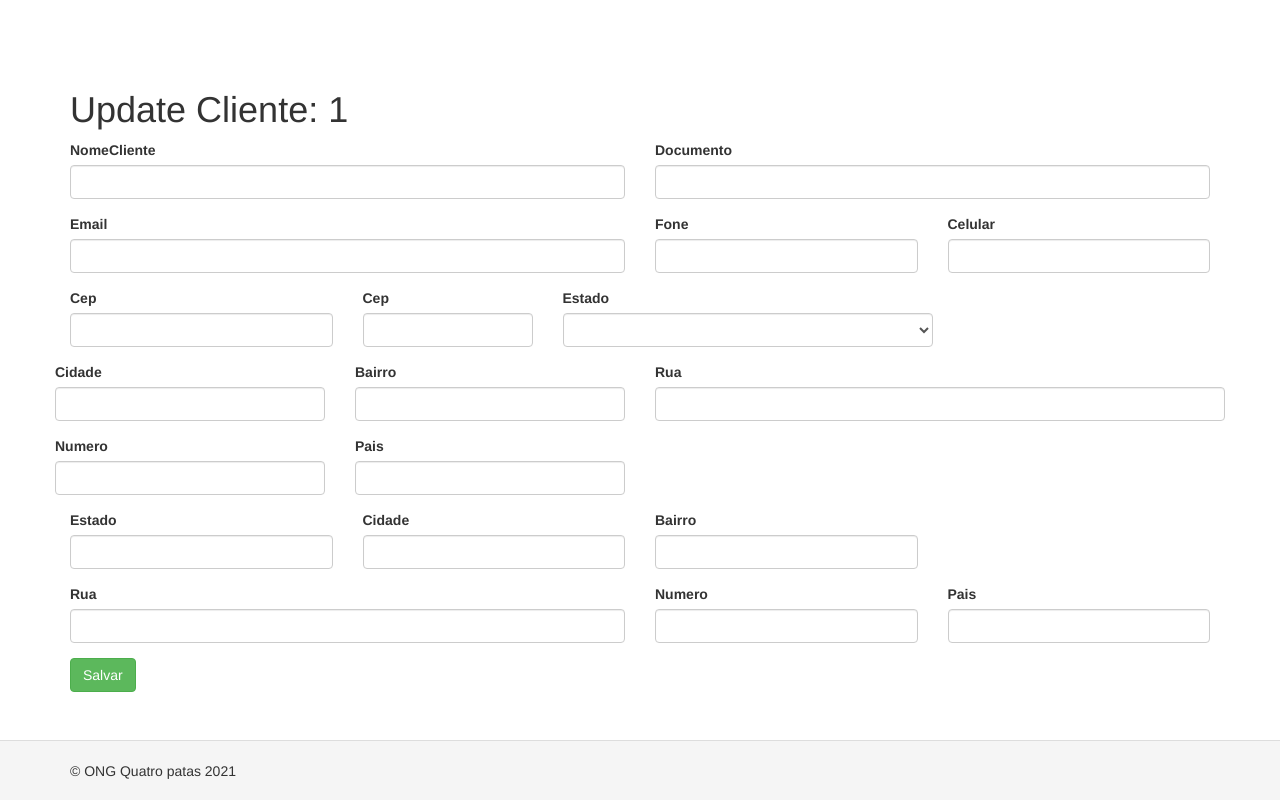
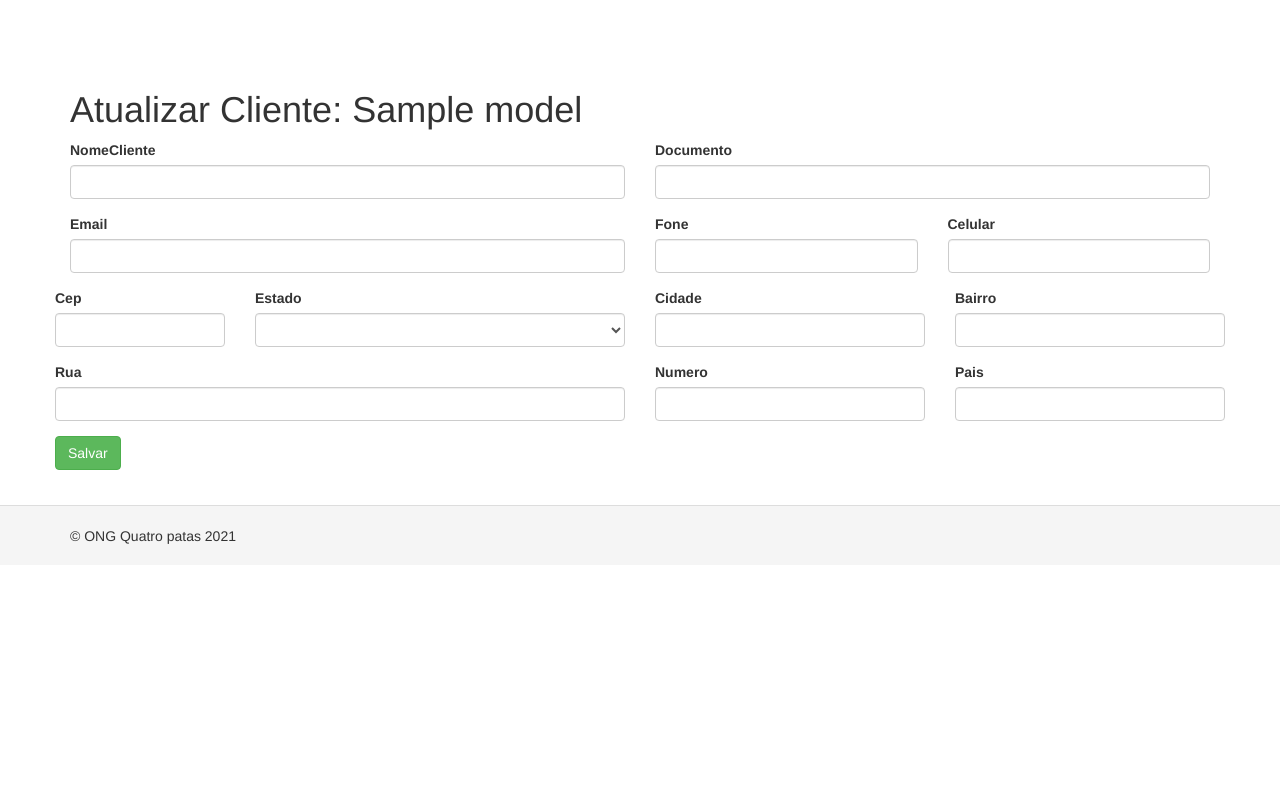
Before and after one commit to francisco-venera/novo-projeto, a Yii app: template views/cliente/update.php in a window 1280 px wide. Run offline with PHP 8.4 and a stand-in for Yii, Linux system fonts and the light colour scheme; the template is opened without the code that fills it: most values are stand-ins (such as "Sample title", 1, 10 or a date in 2020); form fields are guessed from the names that the template uses; data that the repository does not hold is empty; some libraries are stand-ins or nearby versions.

Commit message:
new commit

```diff
--- a/views/address/_form.php
+++ b/views/address/_form.php
@@ -3,7 +3,7 @@
 /* @var $form yii\widgets\ActiveForm */
 
 use yii\widgets\MaskedInput;
-use app\common\entities\Cliente;
+use app\models\Cliente;
 
 /* @var $this \yii\web\View */
 /* @var $model \yii\db\ActiveRecord */
@@ -26,6 +26,7 @@ use app\common\entities\Cliente;
     <div class="col-xs-12 col-sm-6 col-md-3">
         <?= $form->field($model, 'bairro')->textInput(['maxlength' => true]); ?>
     </div>
+
     <div class="col-xs-12 col-sm-6 col-md-6">
         <?= $form->field($model, 'rua')->textInput(['maxlength' => true]); ?>
     </div>
--- a/views/animal/create.php
+++ b/views/animal/create.php
@@ -6,7 +6,7 @@ use yii\helpers\Html;
 /* @var $model app\models\Animal */
 
 $this->title = 'Cadastrar Animal';
-$this->params['breadcrumbs'][] = ['label' => 'Animals', 'url' => ['index']];
+$this->params['breadcrumbs'][] = ['label' => 'Animais', 'url' => ['index']];
 $this->params['breadcrumbs'][] = $this->title;
 ?>
 <div class="animal-create">
--- a/views/animal/update.php
+++ b/views/animal/update.php
@@ -5,7 +5,7 @@ use yii\helpers\Html;
 /* @var $this yii\web\View */
 /* @var $model app\models\Animal */
 
-$this->title = 'Update Animal: ' . $model->id;
+$this->title = 'Atualizar Animal: ' . $model->nome;
 $this->params['breadcrumbs'][] = ['label' => 'Animals', 'url' => ['index']];
 $this->params['breadcrumbs'][] = ['label' => $model->id, 'url' => ['view', 'id' => $model->id]];
 $this->params['breadcrumbs'][] = 'Update';
--- a/views/animal/view.php
+++ b/views/animal/view.php
@@ -6,7 +6,7 @@ use yii\widgets\DetailView;
 /* @var $this yii\web\View */
 /* @var $model app\models\Animal */
 
-$this->title = $model->id;
+$this->title = $model->nome;
 $this->params['breadcrumbs'][] = ['label' => 'Animais', 'url' => ['index']];
 $this->params['breadcrumbs'][] = $this->title;
 \yii\web\YiiAsset::register($this);
--- a/views/cliente/_form.php
+++ b/views/cliente/_form.php
@@ -42,37 +42,10 @@ use yii\widgets\MaskedInput;
     </div>
 
     <div class="row">
-    <div class="col-xs-12 col-sm-6 col-md-3">
-        <?= $form->field($model, 'cep', ['enableClientValidation' => false])->widget(MaskedInput::class, [
-            'mask' => '9{5}-9{3}',
-            'options' => ['data-search-zipcode' => true]
-        ]); ?>
-        </div>
 
         <?= $this->render('/address/_form', ['form' => $form, 'model' => $model]); ?>
 
-        <div class="col-xs-12 col-md-3">
-            <?= $form->field($model, 'estado')->textInput(); ?>
-        </div>
-        <div class="col-xs-12 col-md-3">
-            <?= $form->field($model, 'cidade')->textInput(); ?>
-        </div>
-        <div class="col-xs-12 col-md-3">
-            <?= $form->field($model, 'bairro')->textInput(); ?>
-        </div>
-    </div>
 
-    <div class="row">
-        <div class="col-xs-12 col-md-6">
-            <?= $form->field($model, 'rua')->textInput(['maxlength' => true]); ?>
-        </div>
-        <div class="col-xs-12 col-md-3">
-            <?= $form->field($model, 'numero')->textInput(); ?>
-        </div>
-        <div class="col-xs-12 col-md-3">
-            <?= $form->field($model, 'pais')->textInput(); ?>
-        </div>
-    </div>
 
     <div class="form-group">
         <?= Html::submitButton('Salvar', ['class' => 'btn btn-success']) ?>
--- a/views/cliente/update.php
+++ b/views/cliente/update.php
@@ -5,10 +5,10 @@ use yii\helpers\Html;
 /* @var $this yii\web\View */
 /* @var $model app\models\Cliente */
 
-$this->title = 'Update Cliente: ' . $model->id;
+$this->title = 'Atualizar Cliente: ' . $model->nomeCliente;
 $this->params['breadcrumbs'][] = ['label' => 'Clientes', 'url' => ['index']];
 $this->params['breadcrumbs'][] = ['label' => $model->id, 'url' => ['view', 'id' => $model->id]];
-$this->params['breadcrumbs'][] = 'Update';
+$this->params['breadcrumbs'][] = 'Atualizar';
 ?>
 <div class="cliente-update">
 
--- a/views/cliente/view.php
+++ b/views/cliente/view.php
@@ -6,7 +6,7 @@ use yii\widgets\DetailView;
 /* @var $this yii\web\View */
 /* @var $model app\models\Cliente */
 
-$this->title = $model->id;
+$this->title = $model->nomeCliente;
 $this->params['breadcrumbs'][] = ['label' => 'Clientes', 'url' => ['index']];
 $this->params['breadcrumbs'][] = $this->title;
 \yii\web\YiiAsset::register($this);
--- a/views/doacao/create.php
+++ b/views/doacao/create.php
@@ -6,7 +6,7 @@ use yii\helpers\Html;
 /* @var $model app\models\Doacao */
 
 $this->title = 'Cadastrar Doação';
-$this->params['breadcrumbs'][] = ['label' => 'Doacaos', 'url' => ['index']];
+$this->params['breadcrumbs'][] = ['label' => 'Doação', 'url' => ['index']];
 $this->params['breadcrumbs'][] = $this->title;
 ?>
 <div class="doacao-create">
--- a/views/vacina/update.php
+++ b/views/vacina/update.php
@@ -5,10 +5,10 @@ use yii\helpers\Html;
 /* @var $this yii\web\View */
 /* @var $model app\models\Vacina */
 
-$this->title = 'Atualizar Vacina: ' . $model->id;
+$this->title = 'Atualizar Vacina: ' . $model->nome;
 $this->params['breadcrumbs'][] = ['label' => 'Vacinas', 'url' => ['index']];
 $this->params['breadcrumbs'][] = ['label' => $model->id, 'url' => ['view', 'id' => $model->id]];
-$this->params['breadcrumbs'][] = 'Update';
+$this->params['breadcrumbs'][] = 'Atualizar';
 ?>
 <div class="vacina-update">
 
--- a/views/vacina/view.php
+++ b/views/vacina/view.php
@@ -6,7 +6,7 @@ use yii\widgets\DetailView;
 /* @var $this yii\web\View */
 /* @var $model app\models\Vacina */
 
-$this->title = $model->id;
+$this->title = $model->nome;
 $this->params['breadcrumbs'][] = ['label' => 'Vacinas', 'url' => ['index']];
 $this->params['breadcrumbs'][] = $this->title;
 \yii\web\YiiAsset::register($this);
```
Also changed, not shown: models/Cliente.php (+31 -0 lines), views/doacao/_form.php (+7 -1 lines), views/visita/_form.php (+7 -1 lines).
